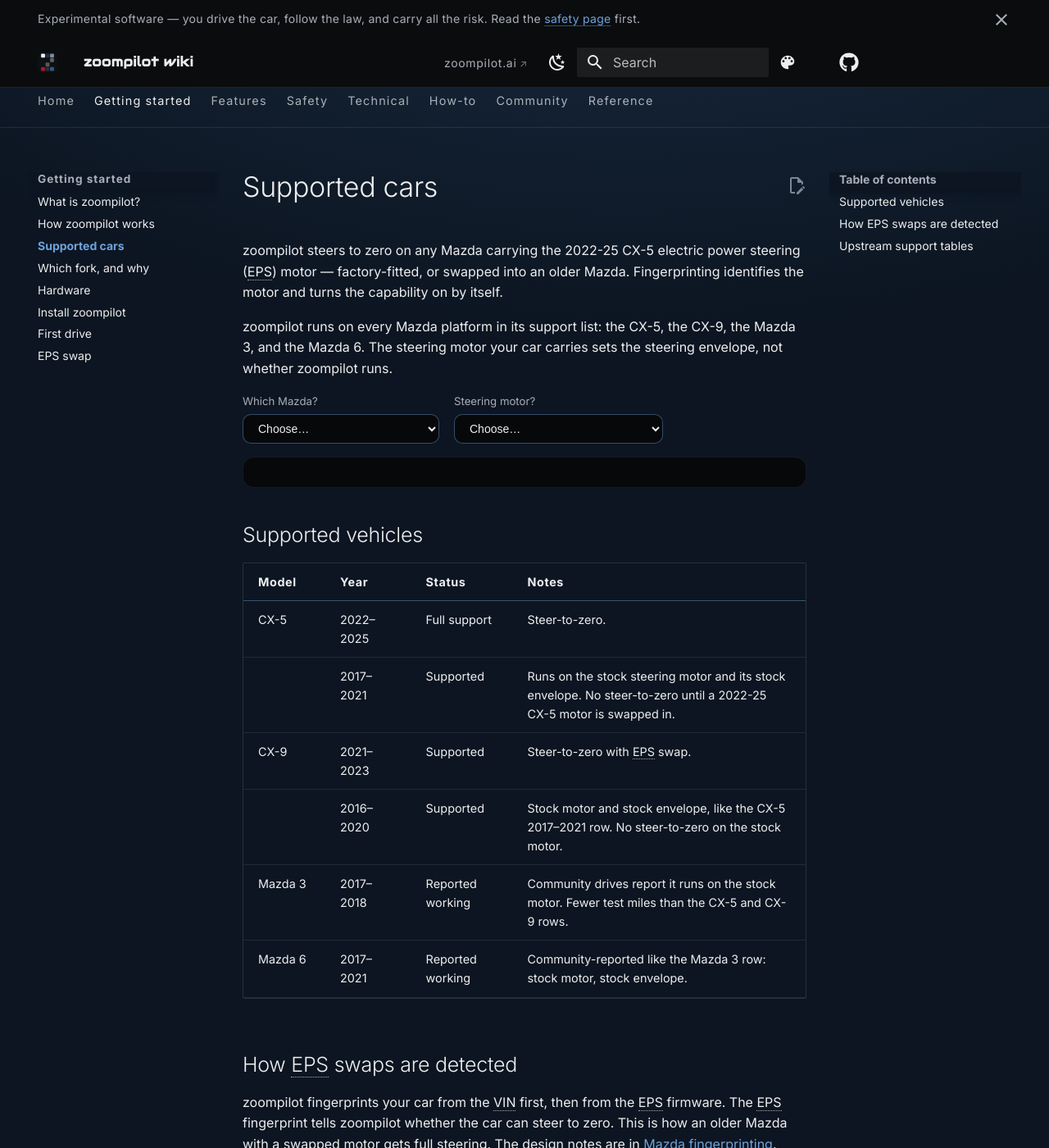
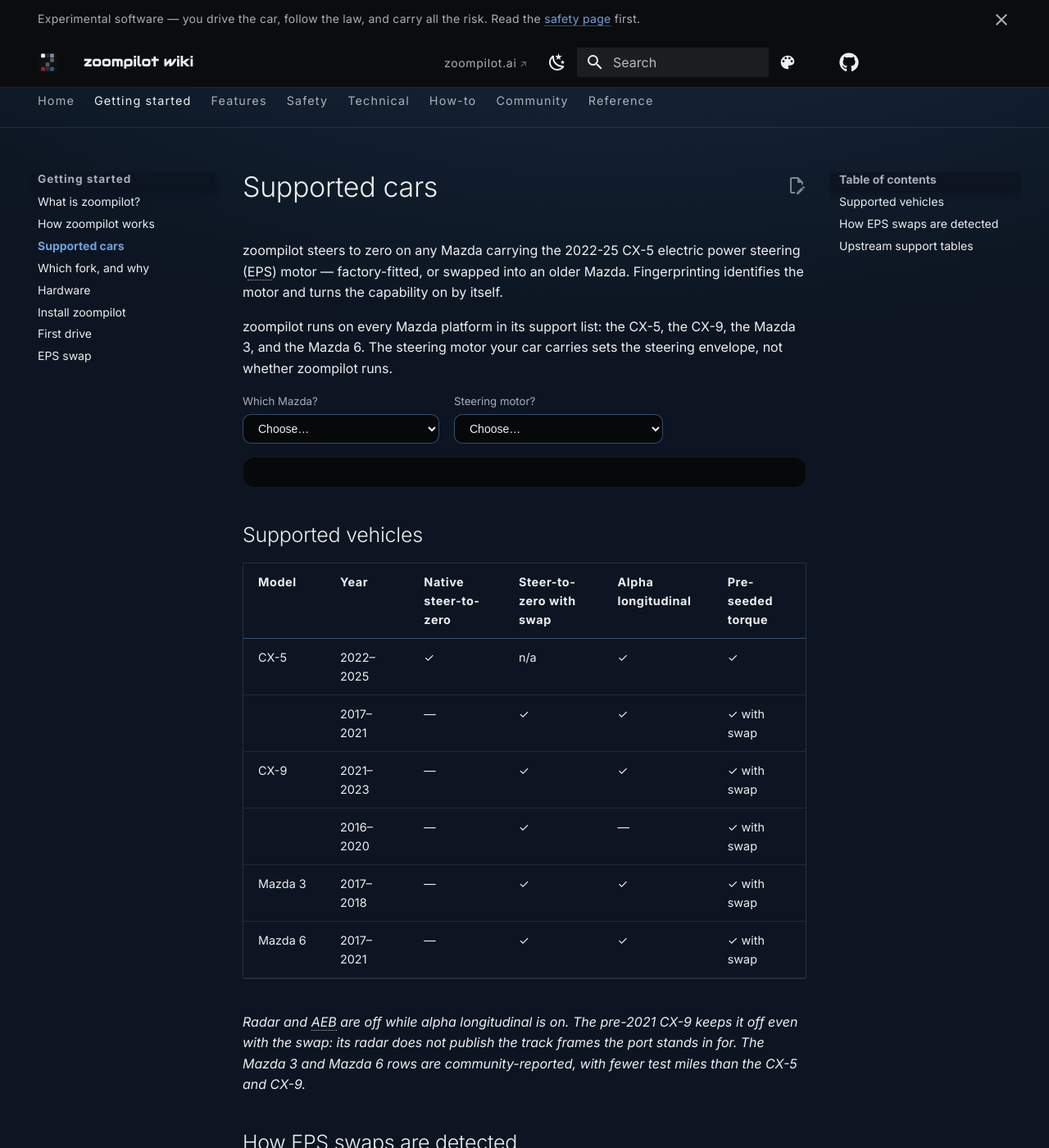
Before and after one commit to mzdnick/zoompilot-wiki, an MkDocs documentation site: the page built from docs/getting-started/supported-cars.md, in a window 1280 px wide and 1400 px high. Shown: the whole window at 82% size. Built offline with MkDocs 1.6.1 and Material for MkDocs 9.7.7, drawn with Linux system fonts in a browser that asks for light colours; comment, search, counter and statistics services are not loaded.

Commit message:
Supported cars: capability matrix with check columns
Columns: native steer-to-zero, steer-to-zero with swap, alpha
longitudinal, pre-seeded torque. Status and Notes drop; the radar/AEB
caveat, the pre-2021 CX-9 carve-out, and the community-reported
maturity move to a footnote. Car checker verdicts now compose from the
matrix flags instead of reading table notes.

```diff
--- a/docs/assets/js/car-checker-data.js
+++ b/docs/assets/js/car-checker-data.js
@@ -1,4 +1,4 @@
 /* Generated by the site repo's scripts/sync-wiki.mjs
    (`npm run sync:wiki`) from src/data/supported-cars.json.
    Do not edit. Rendered by docs/assets/js/car-checker.js. */
-window.ZP_CARS = [{"car":"CX-5 2022–2025","status":"Full support","notes":"Steer-to-zero."},{"car":"CX-5 2017–2021","status":"Supported","notes":"Runs on the stock steering motor and its stock envelope. No steer-to-zero until a 2022-25 CX-5 motor is swapped in."},{"car":"CX-9 2021–2023","status":"Supported","notes":"Steer-to-zero with EPS swap."},{"car":"CX-9 2016–2020","status":"Supported","notes":"Stock motor and stock envelope, like the CX-5 2017–2021 row. No steer-to-zero on the stock motor."},{"car":"Mazda 3 2017–2018","status":"Reported working","notes":"Community drives report it runs on the stock motor. Fewer test miles than the CX-5 and CX-9 rows."},{"car":"Mazda 6 2017–2021","status":"Reported working","notes":"Community-reported like the Mazda 3 row: stock motor, stock envelope."}];
+window.ZP_CARS = [{"car":"CX-5 2022–2025","model":"CX-5","year":"2022–2025","stzNative":true,"stzSwap":"n/a","alphaLong":true,"torque":"native"},{"car":"CX-5 2017–2021","model":"CX-5","year":"2017–2021","stzNative":false,"stzSwap":true,"alphaLong":true,"torque":"with swap"},{"car":"CX-9 2021–2023","model":"CX-9","year":"2021–2023","stzNative":false,"stzSwap":true,"alphaLong":true,"torque":"with swap"},{"car":"CX-9 2016–2020","model":"CX-9","year":"2016–2020","stzNative":false,"stzSwap":true,"alphaLong":false,"torque":"with swap"},{"car":"Mazda 3 2017–2018","model":"Mazda 3","year":"2017–2018","stzNative":false,"stzSwap":true,"alphaLong":true,"torque":"with swap"},{"car":"Mazda 6 2017–2021","model":"Mazda 6","year":"2017–2021","stzNative":false,"stzSwap":true,"alphaLong":true,"torque":"with swap"}];
--- a/docs/assets/js/car-checker.js
+++ b/docs/assets/js/car-checker.js
@@ -89,15 +89,30 @@
     return found;
   };
 
+  /* What a swap adds, from the matrix row's flags. The pre-2021 CX-9
+   * is the one platform where alpha long does not follow the swap. */
+  var swapAdds = function (row) {
+    if (!row) return "";
+    if (row.alphaLong === false) {
+      return " The swap adds steer-to-zero and pre-seeded torque, but not" +
+        " alpha longitudinal: this platform's radar does not publish the" +
+        " track frames the port stands in for.";
+    }
+    return " The 2022-25 CX-5 EPS swap adds steer-to-zero and alpha" +
+      " longitudinal, with torque control pre-seeded.";
+  };
+
   function renderMotor() {
     labelMotor.hidden = car.value !== "older";
     if (car.value !== "older") return;
     if (motor.value === "swap") {
       verdict(
         "Supported — the swap is what does it.",
-        rowFor("swapped")
-          ? rowFor("swapped").notes
-          : "The 2022-25 CX-5 EPS motor identifies by firmware, steering works down to 0 mph, and alpha longitudinal is enabled — radar and AEB off while it is on.",
+        "The 2022-25 CX-5 EPS motor identifies by firmware: steering works" +
+          " down to 0 mph and alpha longitudinal turns on — radar and AEB" +
+          " off while it is on. The pre-2021 CX-9 is the one exception:" +
+          " its radar does not publish the track frames, so alpha long" +
+          " stays off.",
         true,
       );
     } else if (motor.value === "stock") {
@@ -122,44 +137,45 @@
     motor.value = "";
     renderMotor();
     if (car.value === "cx5") {
+      var cx5row = rowFor("CX-5 2022");
       verdict(
         "Supported — this is the primary target.",
-        rowFor("CX-5 2022")
-          ? rowFor("CX-5 2022").notes
-          : "Every zoompilot feature. Steering works down to 0 mph.",
+        cx5row && cx5row.stzNative
+          ? "Steer-to-zero and alpha longitudinal are native to this" +
+            " motor, and torque control arrives pre-seeded."
+          : "Steer-to-zero and alpha longitudinal are native; steering" +
+            " works down to 0 mph.",
         true,
       );
     } else if (car.value === "cx9") {
       verdict(
         "Supported — on the stock steering envelope.",
-        rowFor("CX-9 2021")
-          ? rowFor("CX-9 2021").notes
-          : "Runs on the stock steering envelope with its own factory-matched specs. The 2022-25 CX-5 EPS swap adds steer-to-zero and alpha longitudinal. Speed-dependent torque needs more learning time, because the starting seeds come from a CX-5.",
+        "On the stock motor it runs speed-limited, no steer-to-zero." +
+          swapAdds(rowFor("CX-9 2021")),
         true,
       );
     } else if (car.value === "cx5old") {
       verdict(
         "Supported — on the stock steering envelope.",
-        rowFor("CX-5 2017")
-          ? rowFor("CX-5 2017").notes
-          : "Runs on the stock steering motor and its stock envelope. No steer-to-zero until a 2022-25 CX-5 motor is swapped in.",
+        "On the stock motor it runs speed-limited, no steer-to-zero." +
+          swapAdds(rowFor("CX-5 2017")),
         true,
       );
     } else if (car.value === "cx9old") {
       verdict(
         "Supported — on the stock steering envelope.",
-        rowFor("CX-9 2016")
-          ? rowFor("CX-9 2016").notes
-          : "Stock motor and stock envelope. No steer-to-zero on the stock motor.",
+        "On the stock motor it runs speed-limited, no steer-to-zero." +
+          swapAdds(rowFor("CX-9 2016")),
         true,
       );
     } else if (car.value === "mazda3" || car.value === "mazda6") {
       var row = rowFor(car.value === "mazda3" ? "Mazda 3" : "Mazda 6");
       verdict(
         "Reported working.",
-        row
-          ? row.notes
-          : "Community drives report it runs on the stock motor. Fewer test miles than the CX-5 and CX-9 rows.",
+        "Runs on the stock motor: speed-limited, no steer-to-zero." +
+          swapAdds(row) +
+          " Community-reported, with fewer test miles than the CX-5 and" +
+          " CX-9 rows.",
       );
     } else if (car.value === "older") {
       renderMotor();
--- a/docs/getting-started/supported-cars.md
+++ b/docs/getting-started/supported-cars.md
@@ -17,14 +17,19 @@
 
 ## Supported vehicles
 
-| Model | Year | Status | Notes |
-| --- | --- | --- | --- |
-| CX-5 | 2022–2025 | Full support | Steer-to-zero. |
-| | 2017–2021 | Supported | Runs on the stock steering motor and its stock envelope. No steer-to-zero until a 2022-25 CX-5 motor is swapped in. |
-| CX-9 | 2021–2023 | Supported | Steer-to-zero with EPS swap. |
-| | 2016–2020 | Supported | Stock motor and stock envelope, like the CX-5 2017–2021 row. No steer-to-zero on the stock motor. |
-| Mazda 3 | 2017–2018 | Reported working | Community drives report it runs on the stock motor. Fewer test miles than the CX-5 and CX-9 rows. |
-| Mazda 6 | 2017–2021 | Reported working | Community-reported like the Mazda 3 row: stock motor, stock envelope. |
+| Model | Year | Native steer-to-zero | Steer-to-zero with swap | Alpha longitudinal | Pre-seeded torque |
+| --- | --- | --- | --- | --- | --- |
+| CX-5 | 2022–2025 | ✓ | n/a | ✓ | ✓ |
+| | 2017–2021 | — | ✓ | ✓ | ✓ with swap |
+| CX-9 | 2021–2023 | — | ✓ | ✓ | ✓ with swap |
+| | 2016–2020 | — | ✓ | — | ✓ with swap |
+| Mazda 3 | 2017–2018 | — | ✓ | ✓ | ✓ with swap |
+| Mazda 6 | 2017–2021 | — | ✓ | ✓ | ✓ with swap |
+
+*Radar and AEB are off while alpha longitudinal is on. The pre-2021
+CX-9 keeps it off even with the swap: its radar does not publish the
+track frames the port stands in for. The Mazda 3 and Mazda 6 rows are
+community-reported, with fewer test miles than the CX-5 and CX-9.*
 
 ## How EPS swaps are detected
 
```
